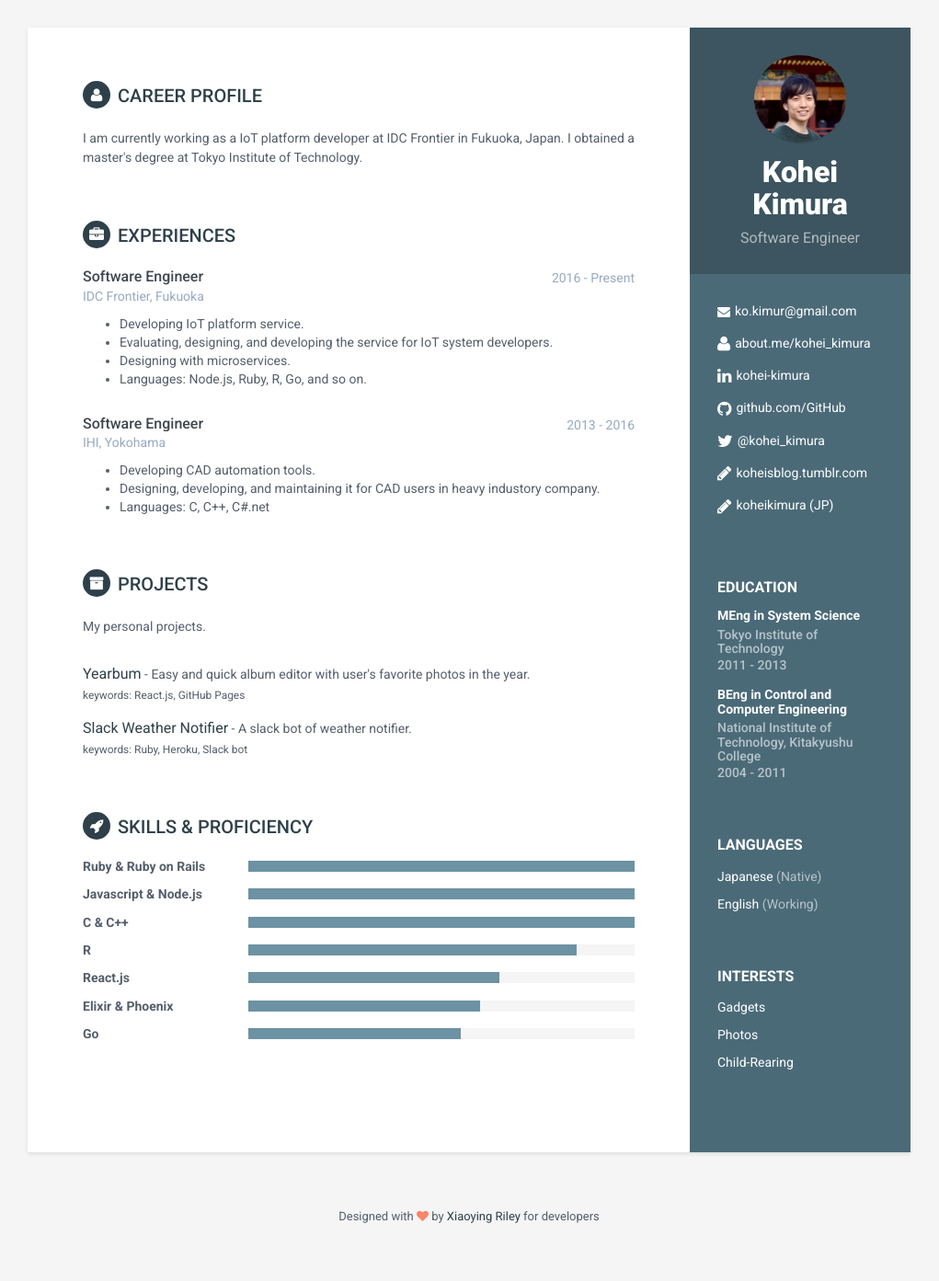
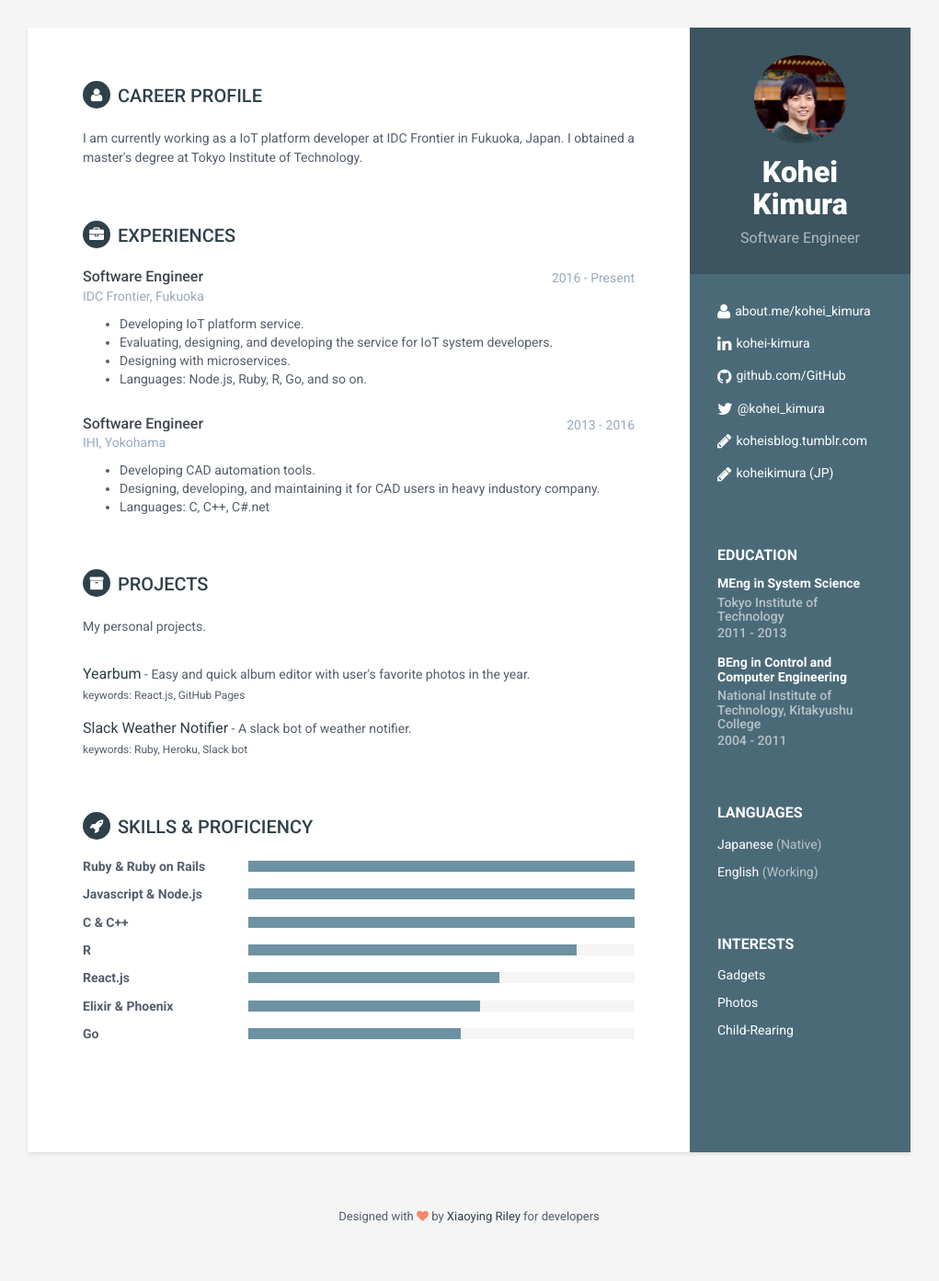
Before and after one commit to cohhei/cohhei.github.io, a Jekyll site: the page built from index.html, in a window 1280 px wide. Shown: the whole page at 92% size, without its empty margins (130-1151 px from the left). Built offline with Jekyll 4.4.1, drawn with Linux system fonts in a browser that asks for light colours.

Commit message:
delete email

```diff
--- a/_includes/sidebar.html
+++ b/_includes/sidebar.html
@@ -10,10 +10,6 @@
 
             <div class="contact-container container-block">
                 <ul class="list-unstyled contact-list">
-
-                    {% if site.email %}
-                    <li class="email"><i class="fa fa-envelope"></i><a href="mailto:{{site.email}}" target="_blank">{{site.email}}</a></li>
-                    {% endif %}
 
                     {% if site.blog %}
                     <li class="website"><i class="fa fa-user"></i><a href="http://{{site.about}}" target="_blank">{{site.about}}</a></li>
```
